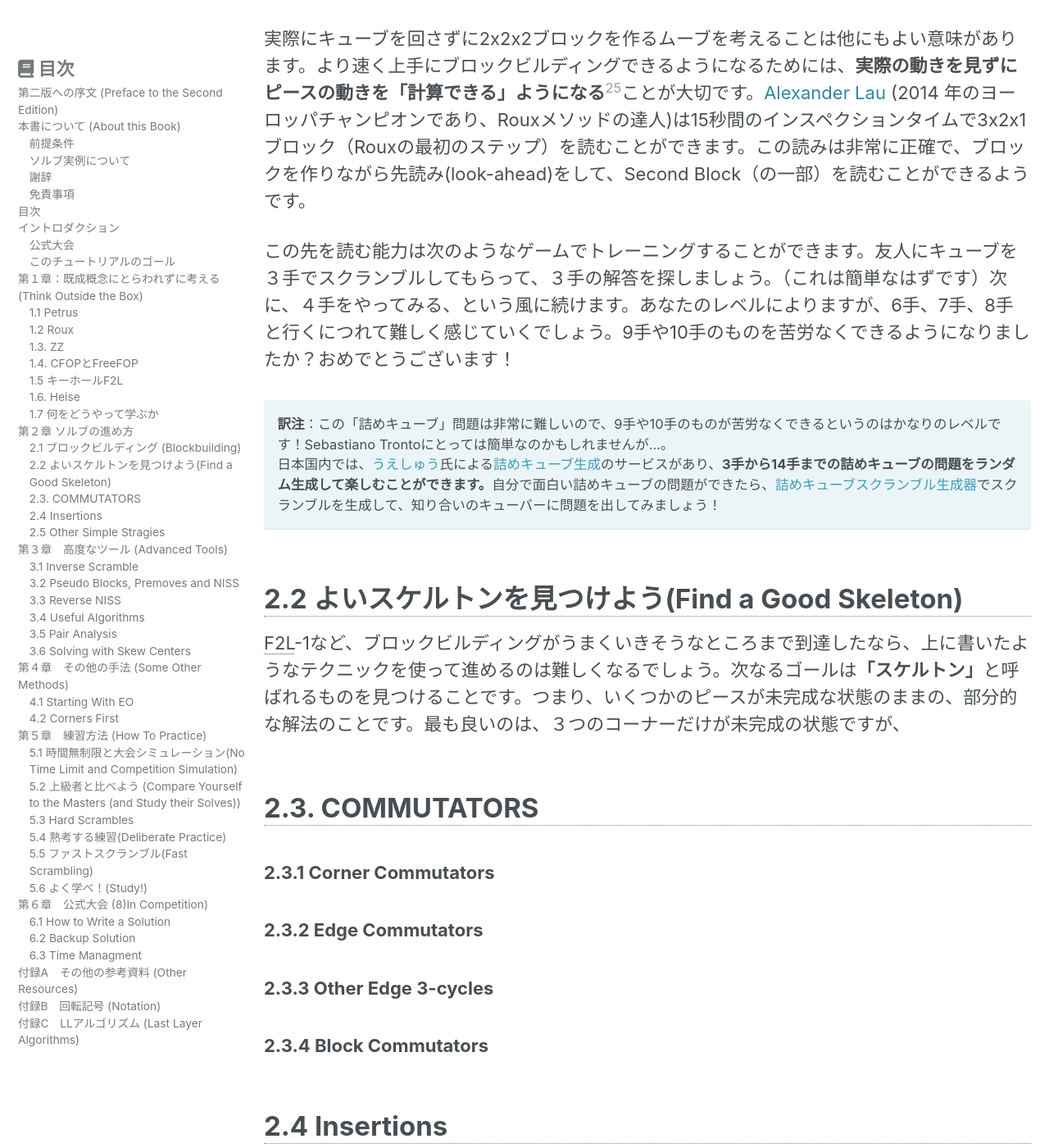
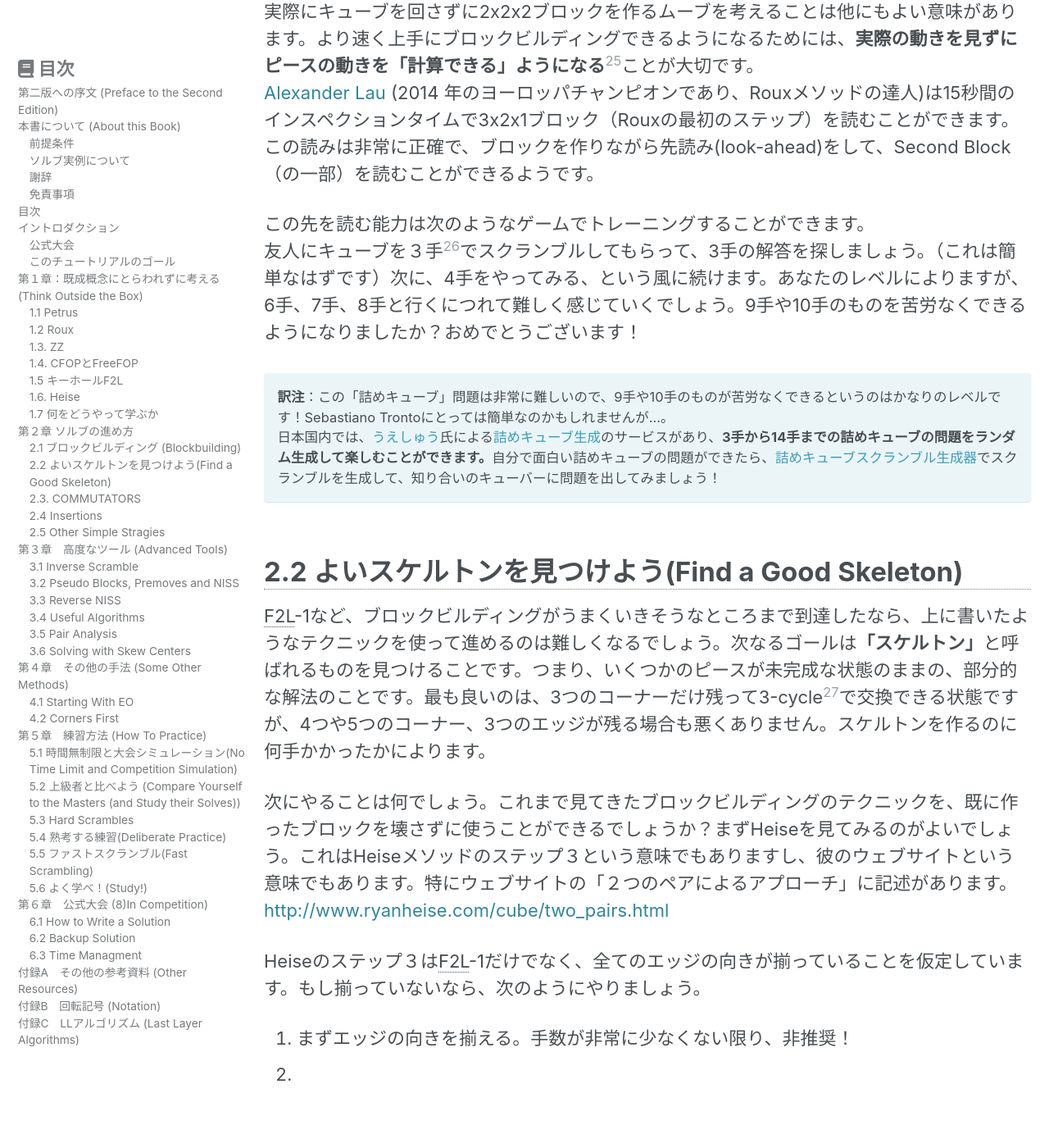
Before and after one commit to kawam1123/translation, a Jekyll site: the page built from _pages/FMC-tutorial.md, in a window 1280 px wide and 1400 px high, scrolled down 27016 px. Shown: the whole window at 82% size. Built offline with Jekyll 4.4.1, drawn with Linux system fonts in a browser that asks for light colours; cached includes are drawn as plain includes; nearby versions of some CDN libraries; some of the changed text lies outside the part shown.

Commit message:
表記ゆれを処理

```diff
--- a/_pages/FMC-tutorial.md
+++ b/_pages/FMC-tutorial.md
@@ -51,7 +51,7 @@
 
 |章|ページ|進捗|メモ|
 |:---|:---:|:---:|:---:|
-|[序文]                                   |1-8    |[完了](#){: .btn .btn-success}     |2019/12/31完了|
+|序文                                   |1-8    |[完了](#){: .btn .btn-success}     |2019/12/31完了|
 |1章 Think Outside the Box              |9-14   |[完了](#){:.btn .btn-success}      |2020/01/03完了|
 |2章 How to Proceed During a Solve      |15-34  |[作業中](#){: .btn .btn-warning}   |2020/01/03着手|
 |3章 Advanced Tools                     |35-44  |[未着手](#){: .btn .btn-danger}    ||
@@ -581,9 +579,9 @@
 1. LLのコーナーを揃える。M列を気にする必要はない　(CMLL)
 1. 残りの6つのエッジを揃える　(LSE, Last Six Edge)
 
-Petrusはブロックビルディングを学ぶには素晴らしい解法ですが、Petrusだけを使うというのは間違いです。あわせてRouxのブロックビルディング（特に最初の２つのステップ）を学ぶことで、スキルが完成に近づくでしょう。また、この解法では熟練のキューバーの解法から学ぶことが多くあります。
-
-ステップ３ではLast Layerについて先述したことは変わらず有効です。ステップ４ではこの弊害を除くことができますが、Mのような中層回転は全て2手としてカウントされることは忘れないでください！（少なくとも、Rouxの標準的なLSEのやりかたは避けましょう。つまり、MとUだけで解くやりかたです）
+Petrusはブロックビルディングを学ぶには素晴らしい解法ですが、Petrusだけを使うというのは間違いです。あわせてRouxのブロックビルディング（特に最初の2つのステップ）を学ぶことで、スキルが完成に近づくでしょう。また、この解法では熟練のキューバーの解法から学ぶことが多くあります。
+
+ステップ3ではLast Layerについて先述したことは変わらず有効です。ステップ4ではこの弊害を除くことができますが、Mのような中層回転は全て2手としてカウントされることは忘れないでください！（少なくとも、Rouxの標準的なLSEのやりかたは避けましょう。つまり、MとUだけで解くやりかたです）
 
 Waffle’s Roux Tutorial: [http://wafflelikescubes.webs.com/](http://wafflelikescubes.webs.com/)
 
@@ -614,7 +612,7 @@
 
 前述のように、エッジオリエンテーション(EO)を認識して解くことは非常に有益なスキルであり、ZZは間違いなくこれを学ぶ最良の方法でしょう。「エッジの向きを揃える」というのは、「ブロックビルディング」よりも抽象的な概念ですから、最初は難しく感じるでしょう。しかし、パニックにならないでください。練習すれば簡単になっていきます！
 
-ステップ２はPetrusのステップ４と同じものですが、R面とL面に同時にブロックを作らなければなりません[^1-3-ZZ]。これをやることで、さらにブロックビルディングのスキルが高まるでしょう。
+ステップ２はPetrusのステップ4と同じものですが、R面とL面に同時にブロックを作らなければなりません[^1-3-ZZ]。これをやることで、さらにブロックビルディングのスキルが高まるでしょう。
 
 <!--
 1.3 ZZ
@@ -1220,7 +1218,7 @@
 despite the many pieces already placed.
 -->
 #### 2.1.9 既にブロックがある：どうすればいいか？(Ready-Made Blocks: How to Deal with Them?)
-キューブをスクランブルしたときに既にいくつかブロックができていたり、最初の何手かで意図せず新しいブロック（コーナーとエッジのペアなど）ができてしまったりすることがあります。こういうときは、元々考えていたやりかたを続けるよりも、できてしまったブロックを活用するのが望ましいです。どうやって？３つの方法があります。
+キューブをスクランブルしたときに既にいくつかブロックができていたり、最初の何手かで意図せず新しいブロック（コーナーとエッジのペアなど）ができてしまったりすることがあります。こういうときは、元々考えていたやりかたを続けるよりも、できてしまったブロックを活用するのが望ましいです。どうやって？3つの方法があります。
 
 1. まず既にできているブロックを拡張する　（当たり前のことです）
 1. 既にできているブロックを拡張するが、**他のピースも同時に見ながら同時に別のブロックができるようにする。**（これが最良の方法です）
@@ -1254,11 +1252,13 @@
 
 最も簡単なブロックはコーナー／エッジのペア（2x1x1ブロック）です。スクランブル後に何も動かさなくても、一つできていることもあるでしょう。もし一つでも（二つ以上でも）あったなら、2.1.9節で書いたように、これをうまく使ってもよいでしょう。もし一つもなかったとしたら、見えるところにあるもので一手でペアになるものを認識できるようにしましょう（2.1.1節を参照）。もしまだすぐにわからなくて、楽をしようとするなら[^2-1-10-1]、「総当たり戦略」をやってみるのもよいでしょう。つまり、**すべての可能なムーブ試すのです。`U`、`U2`、`U'`と順番に試してから、次に`R`、`R2`、`R'`と続けていき、ペアができたかどうかを確認すればいいのです。**
 
-役に立つけれど少し考えなければならない、もっと高度なテクニックは、**全ての可能な2x2x2ブロック（8通り）をチェックすることです。**次のようにやります。**全てのコーナーについて、３つの一致するエッジを探して、**どうすればつなげて2x2x2ブロックが作れるかを考えます。実際に動かして「テスト」しないようにすることで、再度スクランブルせずに他のコーナーについても同じことを繰り返すことができます。通常、非常に悪い2x2x2ブロック（とてもたくさんの手数がかかる）を見つけたとき、私はそれを無視して次に進みます。このテクニックを使うことで、全てのピースがキューブのどこに位置しているかということがわかり、さらに最適な2x2x2ブロック（これはよいスタートになることが多い）を見つけられるようになるでしょう。
-
-実際にキューブを回さずに2x2x2ブロックを作るムーブを考えることは他にもよい意味があります。より速く上手にブロックビルディングできるようになるためには、**実際の動きを見ずにピースの動きを「計算できる」ようになる**[^2-1-10-2]ことが大切です。[Alexander Lau](https://www.worldcubeassociation.org/persons/2011LAUA01) (2014 年のヨーロッパチャンピオンであり、Rouxメソッドの達人)は15秒間のインスペクションタイムで3x2x1ブロック（Rouxの最初のステップ）を読むことができます。この読みは非常に正確で、ブロックを作りながら先読み(look-ahead)をして、Second Block（の一部）を読むことができるようです。
-
-この先を読む能力は次のようなゲームでトレーニングすることができます。友人にキューブを３手でスクランブルしてもらって、３手の解答を探しましょう。（これは簡単なはずです）次に、４手をやってみる、という風に続けます。あなたのレベルによりますが、6手、7手、8手と行くにつれて難しく感じていくでしょう。9手や10手のものを苦労なくできるようになりましたか？おめでとうございます！
+役に立つけれど少し考えなければならない、もっと高度なテクニックは、**全ての可能な2x2x2ブロック（8通り）をチェックすることです。**次のようにやります。**全てのコーナーについて、3つの一致するエッジを探して、**どうすればつなげて2x2x2ブロックが作れるかを考えます。実際に動かして「テスト」しないようにすることで、再度スクランブルせずに他のコーナーについても同じことを繰り返すことができます。通常、非常に悪い2x2x2ブロック（とてもたくさんの手数がかかる）を見つけたとき、私はそれを無視して次に進みます。このテクニックを使うことで、全てのピースがキューブのどこに位置しているかということがわかり、さらに最適な2x2x2ブロック（これはよいスタートになることが多い）を見つけられるようになるでしょう。
+
+実際にキューブを回さずに2x2x2ブロックを作るムーブを考えることは他にもよい意味があります。より速く上手にブロックビルディングできるようになるためには、**実際の動きを見ずにピースの動きを「計算できる」ようになる**[^2-1-10-2]ことが大切です。
+[Alexander Lau](https://www.worldcubeassociation.org/persons/2011LAUA01) (2014 年のヨーロッパチャンピオンであり、Rouxメソッドの達人)は15秒間のインスペクションタイムで3x2x1ブロック（Rouxの最初のステップ）を読むことができます。この読みは非常に正確で、ブロックを作りながら先読み(look-ahead)をして、Second Block（の一部）を読むことができるようです。
+
+この先を読む能力は次のようなゲームでトレーニングすることができます。
+友人にキューブを３手[^2-1-10-3]でスクランブルしてもらって、3手の解答を探しましょう。（これは簡単なはずです）次に、4手をやってみる、という風に続けます。あなたのレベルによりますが、6手、7手、8手と行くにつれて難しく感じていくでしょう。9手や10手のものを苦労なくできるようになりましたか？おめでとうございます！
 
 **訳注**：この「詰めキューブ」問題は非常に難しいので、9手や10手のものが苦労なくできるというのはかなりのレベルです！Sebastiano Trontoにとっては簡単なのかもしれませんが…。
 日本国内では、[うえしゅう](https://twitter.com/uesyuu_cube)氏による[詰めキューブ生成](https://uesyuu.com/tsume-cube/)のサービスがあり、**3手から14手までの詰めキューブの問題をランダム生成して楽しむことができます。**自分で面白い詰めキューブの問題ができたら、[詰めキューブスクランブル生成器](https://uesyuu.com/tsume-cube/generate-scramble.html)でスクランブルを生成して、知り合いのキューバーに問題を出してみましょう！
@@ -1297,7 +1297,16 @@
 -->
 ### 2.2 よいスケルトンを見つけよう(Find a Good Skeleton)
 
-F2L-1など、ブロックビルディングがうまくいきそうなところまで到達したなら、上に書いたようなテクニックを使って進めるのは難しくなるでしょう。次なるゴールは**「スケルトン」**と呼ばれるものを見つけることです。つまり、いくつかのピースが未完成な状態のままの、部分的な解法のことです。最も良いのは、３つのコーナーだけが未完成の状態ですが、
+F2L-1など、ブロックビルディングがうまくいきそうなところまで到達したなら、上に書いたようなテクニックを使って進めるのは難しくなるでしょう。次なるゴールは**「スケルトン」**と呼ばれるものを見つけることです。つまり、いくつかのピースが未完成な状態のままの、部分的な解法のことです。最も良いのは、3つのコーナーだけ残って3-cycle[^2-2]で交換できる状態ですが、4つや5つのコーナー、3つのエッジが残る場合も悪くありません。スケルトンを作るのに何手かかったかによります。
+
+次にやることは何でしょう。これまで見てきたブロックビルディングのテクニックを、既に作ったブロックを壊さずに使うことができるでしょうか？まずHeiseを見てみるのがよいでしょう。これはHeiseメソッドのステップ３という意味でもありますし、彼のウェブサイトという意味でもあります。特にウェブサイトの「２つのペアによるアプローチ」に記述があります。[http://www.ryanheise.com/cube/two_pairs.html](http://www.ryanheise.com/cube/two_pairs.html)
+
+Heiseのステップ３はF2L-1だけでなく、全てのエッジの向きが揃っていることを仮定しています。もし揃っていないなら、次のようにやりましょう。
+
+1. まずエッジの向きを揃える。手数が非常に少なくない限り、非推奨！
+1.
+
+
 
 <!--
 2.2 Find a Good Skeleton
@@ -2886,6 +2895,8 @@
 [^2-1-8-2]: もっと重要なルールは**「決して『決して』と言わない！」**ということです。
 [^2-1-10-1]: 一時間のあいだ考え続けなければならないので、楽をすることは非常によい習慣です。
 [^2-1-10-2]: ここでいう「計算する」とはチェスの用語のような意図があります。つまり、チェスプレイヤーは6-8手を「計算して」いると言われています。可能なムーブを考えて、そのカウンタームーブを考えて、総計で6-8手ということです。
+[^2-1-10-3]: 手数の数え方はHTM(ハーフターン法(Half Turn Method)：180度も1手と数える)でもQTM(クオーターターン法(Quarter Trun Method)：90度で1手と数える)でもSTM(スライスターン法(Slice Turn Method)：Mなどのスライスムーブも1手と数える)でも構いませんが、どの数え方を使うかは先に決めておきましょう！（訳注：一般的にはHTMが使われます）
+[^2-2]: 3-cycleとは３つのピースによる巡回交換です。たとえば、PLLのA permとU permは3-cycleですし、`L F R F' L' F R' F'` (Niklas)のアルゴリズムも同じです。
 [^5-1-1]: タイムマネジメントについては6.3節で話します。
 [^5-1-2]: [https://www.ocf.berkeley.edu/˜dadams/fmc/](https://www.ocf.berkeley.edu/˜dadams/fmc/)
 [^5-1-3]: [https://speedcube.de/forum/showthread.php?tid=5795](https://speedcube.de/forum/showthread.php?tid=5795)
```
Also changed, not shown: other parts of _pages/FMC-tutorial.md (+1 -3 lines).
